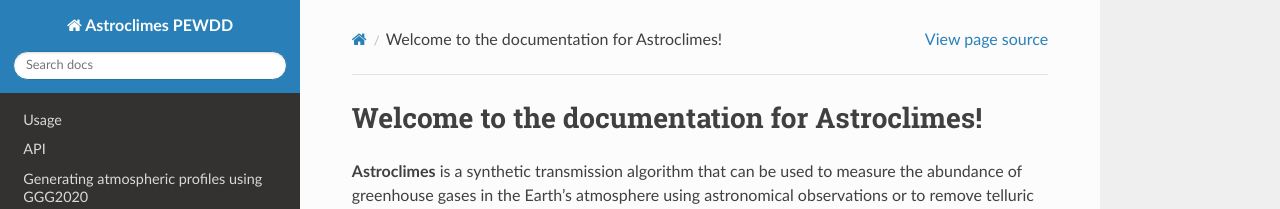
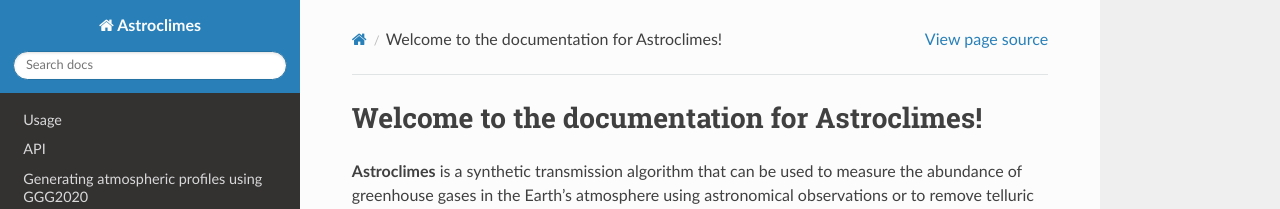
Before and after one commit to MarceloAron/Astroclimes, a Sphinx documentation site: the page built from docs/source/index.rst, in a window 1280 px wide. Shown: the top 209 px of the page. Built offline with Sphinx 7.4.7 and the Read the Docs theme 3.1.0, drawn with Linux system fonts in a browser that asks for light colours.

Commit message:
Update conf.py

```diff
--- a/docs/source/conf.py
+++ b/docs/source/conf.py
@@ -2,12 +2,12 @@
 
 # -- Project information
 
-project = 'Astroclimes PEWDD'
+project = 'Astroclimes'
 copyright = '2025, Fetzner Keniger'
 author = 'Marcelo Aron Fetzner Keniger'
 
-release = '0.1'
-version = '0.1.0'
+release = '1.0'
+version = '1.0.0'
 
 # -- General configuration
 
```
